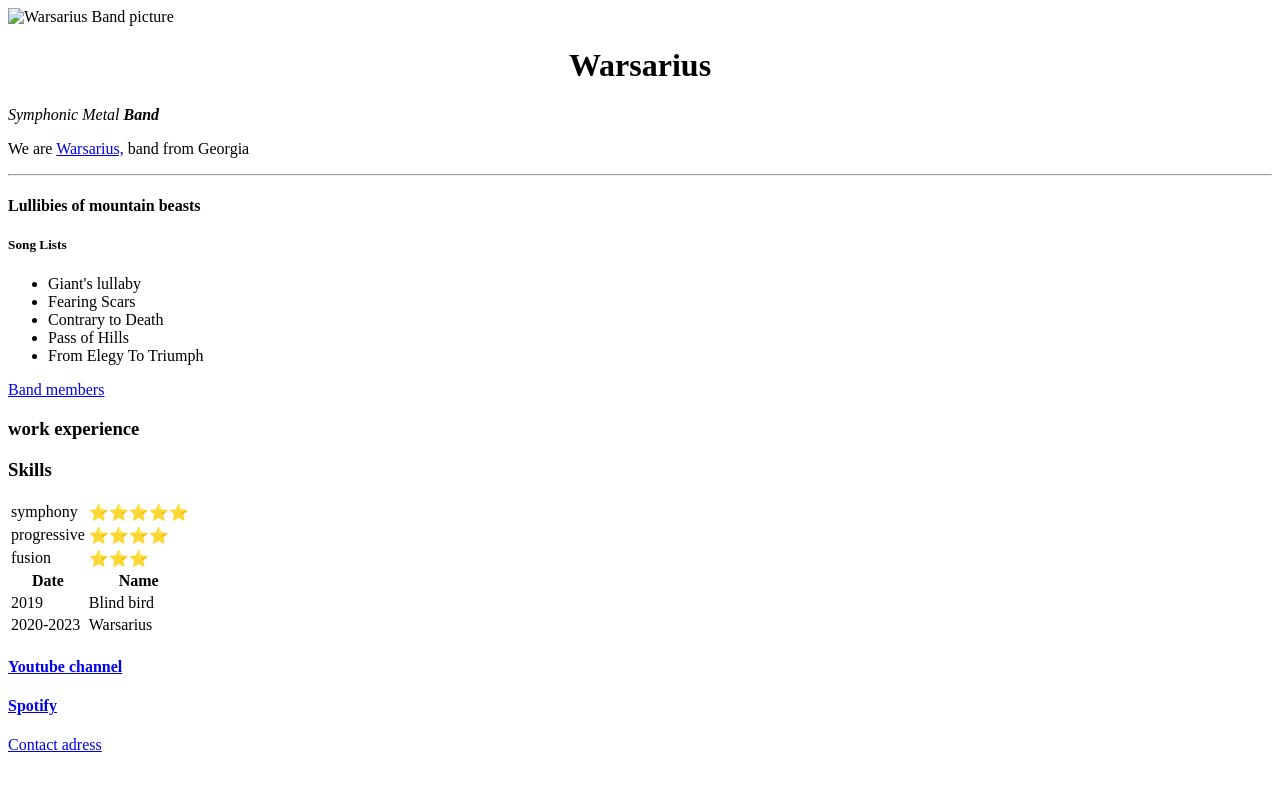
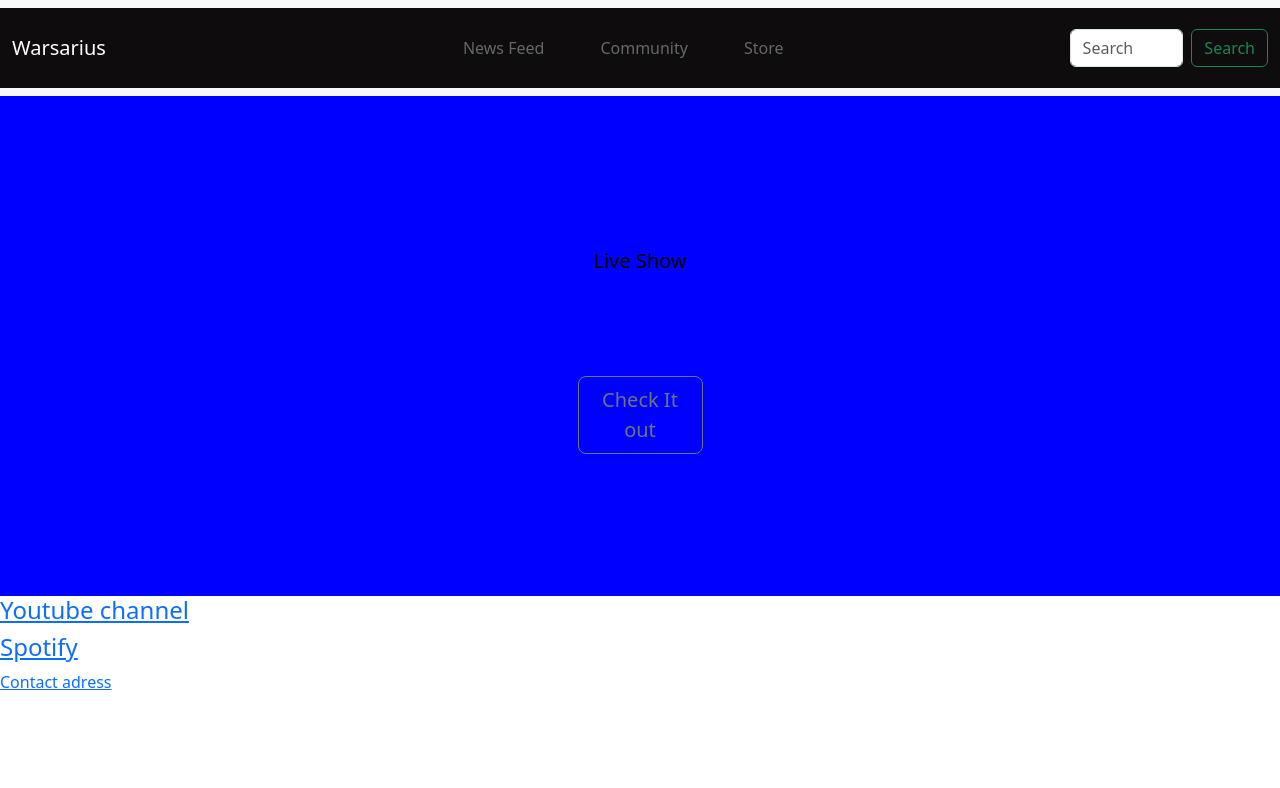
Before and after one commit to GioLosa1/Band-Site, a plain HTML site: page index.html in a window 1280 px wide. Drawn offline with nearby package versions, Linux system fonts and the light colour scheme.

Commit message:
Add files via upload

```diff
--- /dev/null
+++ b/custom.css
@@ -0,0 +1,50 @@
+.container-fluid {
+    color: white;
+    background-color: rgb(14, 12, 12);
+    height: 80px;
+    width: 100%;
+}
+
+
+.navbar-brand {
+    color: white;
+    width: 15%;
+}
+
+.navbar-nav {
+    display: flex;
+    justify-content: center;
+    align-items: center;
+    gap: 40px;
+
+}
+.header-items {
+    width: 90%;
+    display: flex;
+    justify-content: center;
+    align-items: center;
+    margin: 0;
+    padding: 0;
+}
+.d-flex {
+    width: 20%;
+}
+
+
+.header-div{
+    height: 500px;
+    width: 100%;
+    background-color: blue;
+    display: flex;
+    justify-content: center;
+    text-align: center;
+}
+.col-lg-6 {
+    margin-top: 150px;
+}
+.d-grid {
+    margin-top: 100px;
+}
+.btn-outline-secondary {
+    width: 250px;
+}
--- a/index.html
+++ b/index.html
@@ -1,75 +1,78 @@
 <!DOCTYPE html>
 <html lang="en">
+
 <head>
+
+
     <meta charset="UTF-8">
     <title> Warsarius Official Site </title>
-</head>
-<body>
-    <img src="warsarius-modified (1).jpg"
-    width="200" alt="Warsarius Band picture">
- <H1>  <center>Warsarius</center> </H1>
- <p> <em>Symphonic Metal <strong> Band </strong> </em> </p>
- <P> We are <a href="https://www.facebook.com/Warsarius">Warsarius,</a>  band from Georgia  </P>
- <hr>
- <h4>Lullibies of mountain beasts</H4>
-    <h5>Song Lists</h5>
-    <ul>
-        <li>Giant's lullaby</li>
-        <li>Fearing Scars</li>
-        <li>Contrary to Death</li>
-        <li>Pass of Hills</li>
-        <li>From Elegy To Triumph</li>
-    </ul>
-    <a href="members.html">Band members</a>
-
-    <h3>work experience</h3>
-
-<table>
-
- <h3>Skills</h3>
-<thead>
 
 
-    <tr>
-      <td>symphony</td>
-     <td>⭐⭐⭐⭐⭐</td>
-    </tr>
-     <td>progressive</td>
-     <td>⭐⭐⭐⭐</td> </tr>
-     <td>fusion</td>
-     <td>⭐⭐⭐</td>
+  <link href="https://cdn.jsdelivr.net/npm/bootstrap@5.3.0/dist/css/bootstrap.min.css" rel="stylesheet"
+  integrity="sha384-9ndCyUaIbzAi2FUVXJi0CjmCapSmO7SnpJef0486qhLnuZ2cdeRhO02iuK6FUUVM" crossorigin="anonymous">
+
+   <link rel="stylesheet" href="./custom.css">
+</head>
 
 
 
-    </ul>
-</thead>
-
-    <thead>
-        <tr>
-           <th>Date</th>
-           <th>Name</th>
-        </tr>
-    </thead>
-    <tbody>
-
-    </tbody>
-    <tfoot>
+<body >
 
 
-    </tfoot>
-    <tr>
-    <td>2019</td>
-    <td>Blind bird</td>
-    </tr>
-    <tr>
-        <td>2020-2023</td>
-        <td>Warsarius</td>
-    </tr>
-</table>
+    <nav class="navbar navbar-expand-sm bg-body-tertiary">
+      <div class="container-fluid">
+        <a class="navbar-brand" href="#">Warsarius</a>
+        <div class="header-items">
+          <ul class="navbar-nav" >
+            <li class="nav-item" >
+              <a class="nav-link" style="color: rgb(103, 104, 105);" href="#">News Feed</a>
+            </li>
+            <li class="nav-item ">
+              <a class="nav-link "style="color: rgb(103, 104, 105);" href="#" > Community </a>
+            </li>
+            <li class="nav-item">
+              <a class="nav-link "style="color: rgb(103, 104, 105);">Store</a>
+            </li>
+          </ul>
+        </div>
+          <form class="d-flex" role="search">
+            <input class="form-control me-2" type="search" placeholder="Search" aria-label="Search">
+            <button class="btn btn-outline-success" type="submit">Search</button>
+          </form>
 
+
+
+      </div>
+     </nav>
+ <div class="header-div">
+  <nav>
+  <div class="col-lg-6 mx-auto">
+            <p class="lead mb-4" style= " color: black;">Live Show </p>
+            <div class="d-grid gap-2 d-sm-flex justify-content-sm-center mb-5">
+
+              <button type="button" class="btn btn-outline-secondary btn-lg px-2">Check It out</button>
+            </div>
+          </div>
+  </nav>
+ </div>
+
+
+
+
+
+
+<script src="https://cdn.jsdelivr.net/npm/bootstrap@5.3.0/dist/js/bootstrap.bundle.min.js"
+ integrity="sha384-geWF76RCwLtnZ8qwWowPQNguL3RmwHVBC9FhGdlKrxdiJJigb/j/68SIy3Te4Bkz" crossorigin="anonymous"></script>
+</body>
+
+
+
+
+   <tfoot>
+<div class="info">
  <h4><a href="https://www.youtube.com/@warsarius_official3626">Youtube channel</a> </h4>
  <h4> <a href="https://open.spotify.com/artist/4G8kxKm29LfwvP25yZzcfk">Spotify</a></h4>
-
  <a href="contact.html">Contact adress</a>
-</body>
+</div>
+   </tfoot>
 </html>
```
Also changed, not shown: facebook.svg (added), instagram.svg (added), search.svg (added), spotify.svg (added), wars.png (added), youtube.svg (added), 1 other file.
